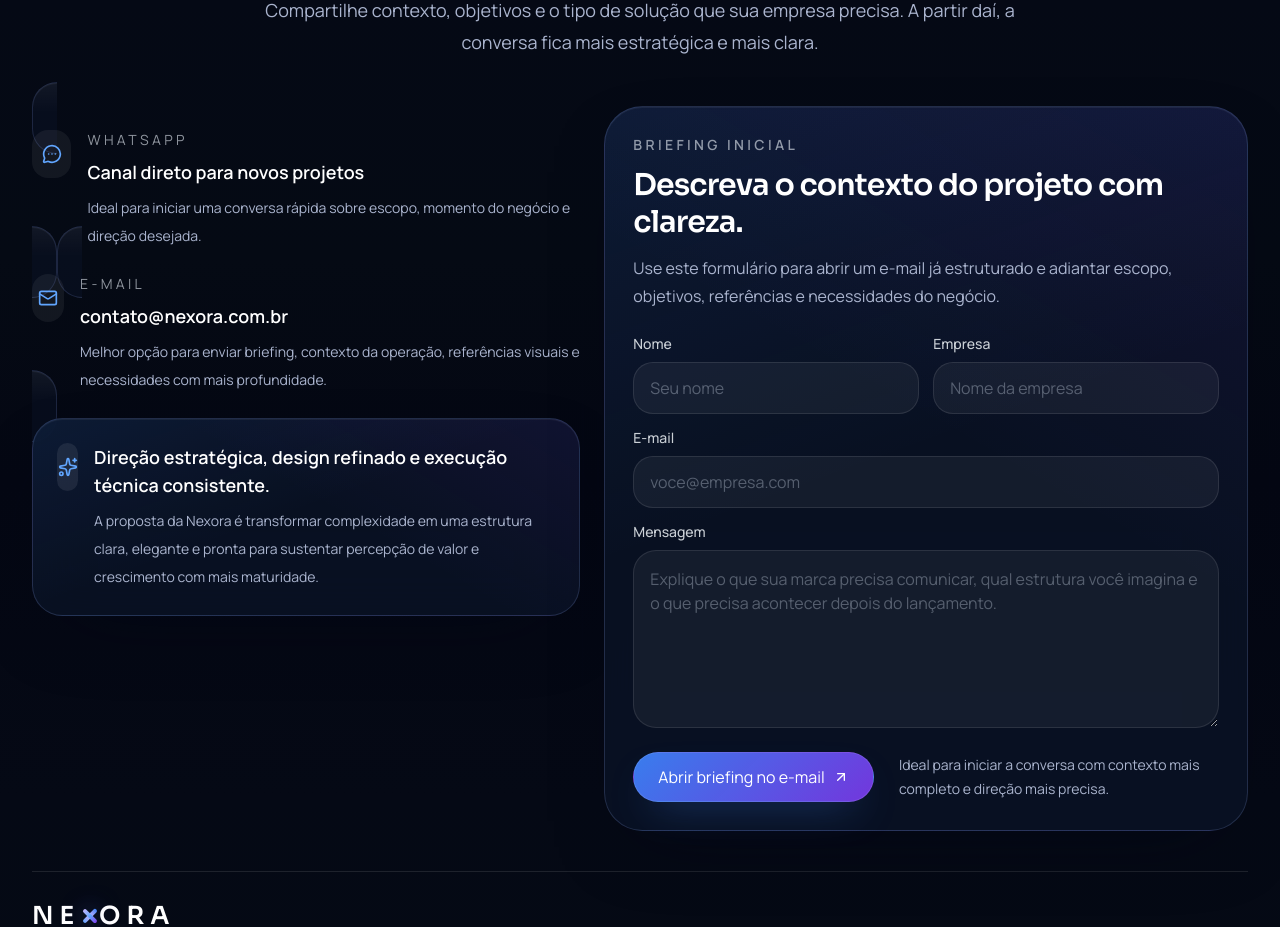
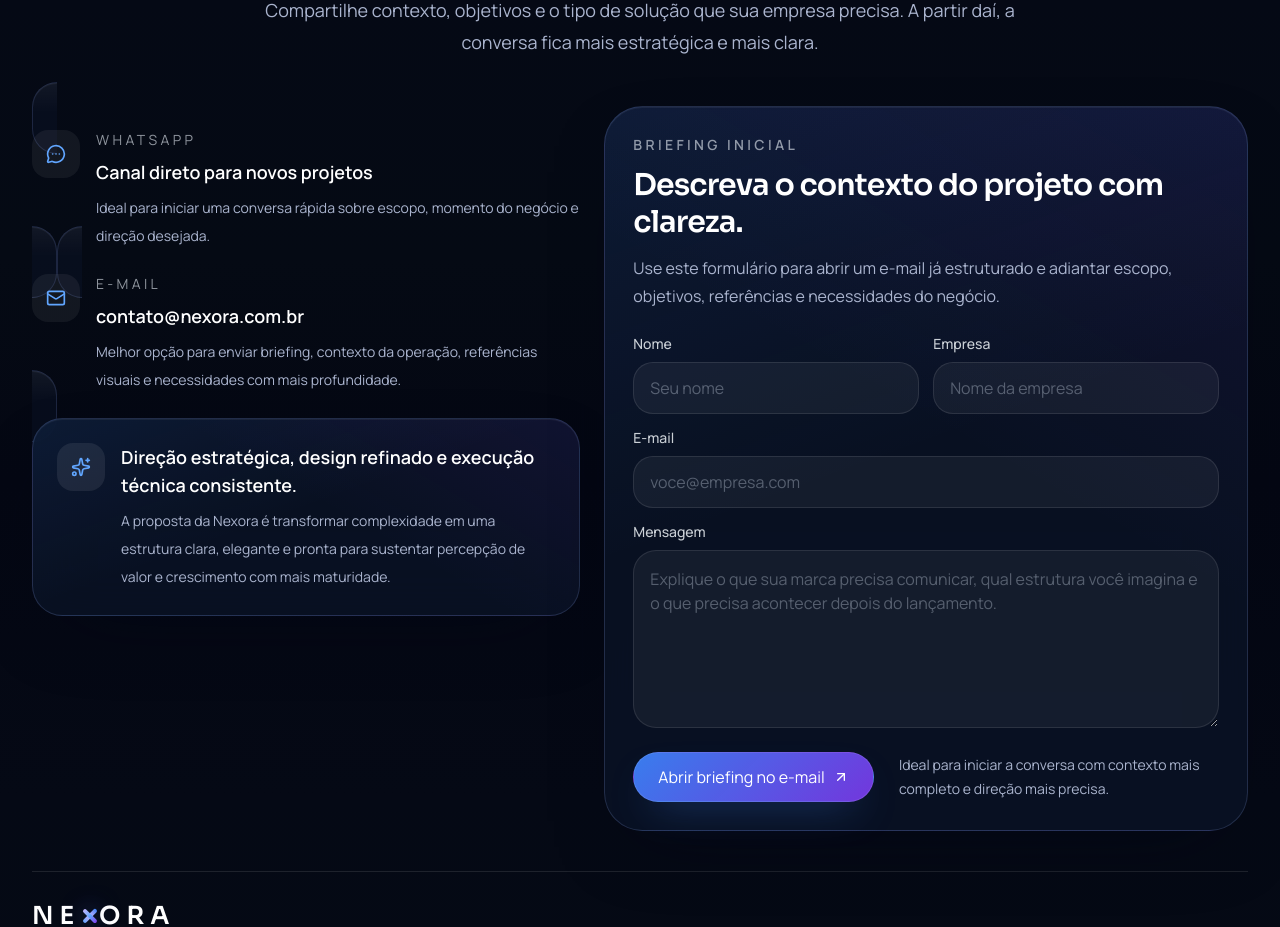
Before and after one commit to GustavobrittoDev/NEXORA, a Next.js app: page / in a window 1280 px wide. Shown: the part 7520-8447 px from the top of the page. Built offline with nearby package versions, Linux system fonts and the light colour scheme.

Commit message:
Fix contact section icon sizing

```diff
--- a/app/page.tsx
+++ b/app/page.tsx
@@ -459,8 +459,8 @@ export default function Home() {
                   className="panel lift-hover rounded-[1.9rem] px-6 py-6"
                 >
                   <div className="flex items-start gap-4">
-                    <div className="flex h-12 w-12 items-center justify-center rounded-2xl bg-white/[0.06] text-brand-strong">
-                      <MessageCircleMore className="h-5 w-5" />
+                    <div className="flex h-12 w-12 shrink-0 items-center justify-center rounded-2xl bg-white/[0.06] text-brand-strong">
+                      <MessageCircleMore className="h-5 w-5 shrink-0" />
                     </div>
                     <div>
                       <p className="text-sm uppercase tracking-[0.24em] text-slate-200/62">
@@ -482,8 +482,8 @@ export default function Home() {
                   className="panel lift-hover rounded-[1.9rem] px-6 py-6"
                 >
                   <div className="flex items-start gap-4">
-                    <div className="flex h-12 w-12 items-center justify-center rounded-2xl bg-white/[0.06] text-brand-strong">
-                      <Mail className="h-5 w-5" />
+                    <div className="flex h-12 w-12 shrink-0 items-center justify-center rounded-2xl bg-white/[0.06] text-brand-strong">
+                      <Mail className="h-5 w-5 shrink-0" />
                     </div>
                     <div>
                       <p className="text-sm uppercase tracking-[0.24em] text-slate-200/62">
@@ -502,8 +502,8 @@ export default function Home() {
 
                 <div className="panel-strong rounded-[1.9rem] p-6">
                   <div className="flex items-start gap-4">
-                    <div className="flex h-12 w-12 items-center justify-center rounded-2xl bg-white/[0.08] text-brand-strong">
-                      <Sparkles className="h-5 w-5" />
+                    <div className="flex h-12 w-12 shrink-0 items-center justify-center rounded-2xl bg-white/[0.08] text-brand-strong">
+                      <Sparkles className="h-5 w-5 shrink-0" />
                     </div>
                     <div>
                       <p className="text-lg font-semibold text-white">
```
